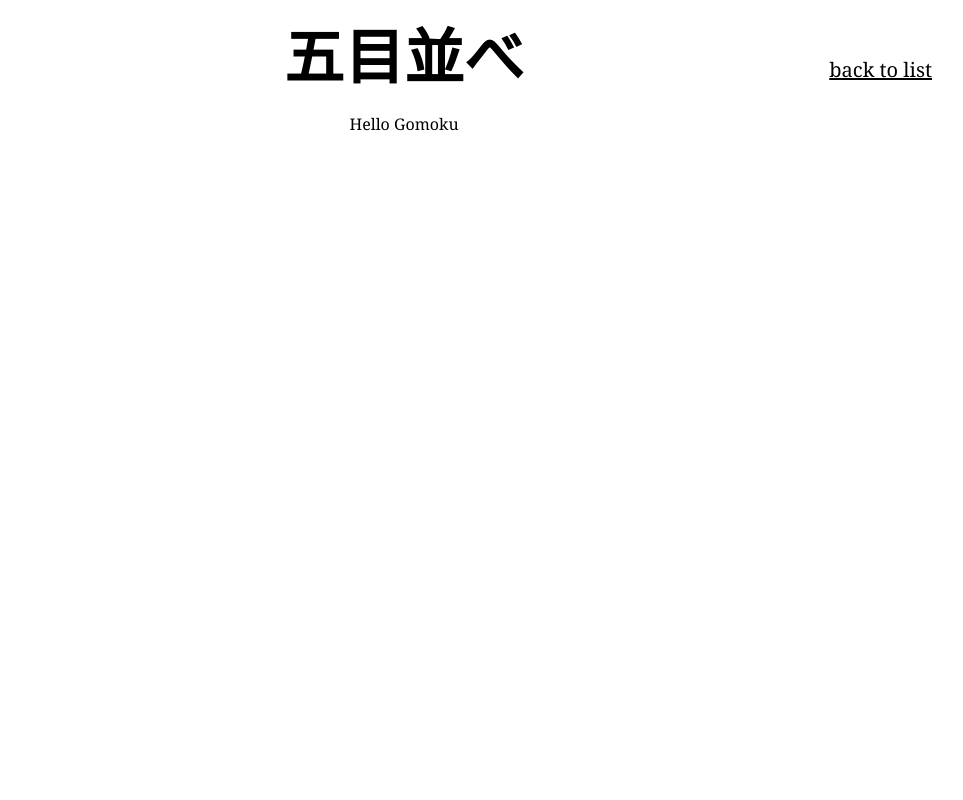
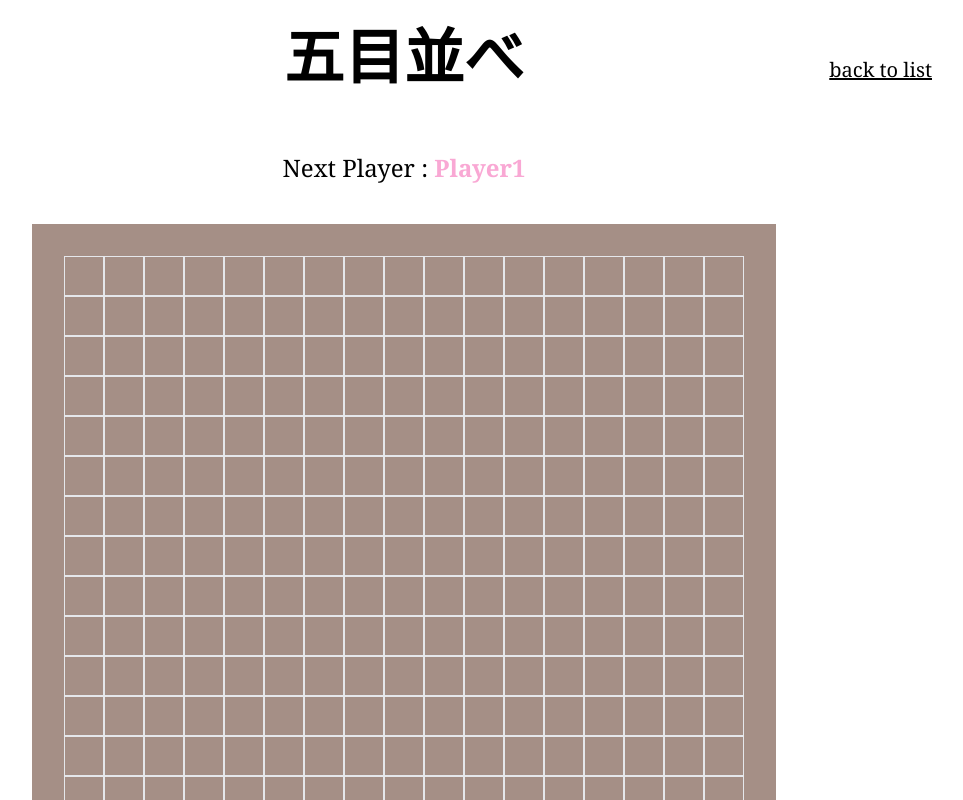
Before and after one commit to narumimashiro/projectSelf-dept.NextJs, a Next.js app: page /narunaru/game/gomoku in a window 1280 px wide. Shown: the top 800 px of the page, without its empty margins (236-1199 px from the left). Built offline with nearby package versions, Linux system fonts and the light colour scheme.

Commit message:
五目並べるまではできる、判定はまだ

```diff
--- a/src/pages/_app.tsx
+++ b/src/pages/_app.tsx
@@ -21,10 +21,12 @@ export default function App({ Component, pageProps }: AppPropsWithLayout) {
 
   if(Component.getLayout) {
     return Component.getLayout(
-      <Provider store={ store }>
-        <Modal />
-        <Component { ...pageProps } />
-      </Provider>
+      <RecoilRoot>
+        <Provider store={ store }>
+          <Modal />
+          <Component { ...pageProps } />
+        </Provider>
+      </RecoilRoot>
     )
   }
 
--- a/src/pages/narunaru/game/gomoku.tsx
+++ b/src/pages/narunaru/game/gomoku.tsx
@@ -1,29 +1,68 @@
 import Head from 'next/head'
 import { ReactElement } from 'react'
-
+import { useRecoilState } from 'recoil'
+import { gomokuData } from '@/recoil/game/gameinfo'
+import styles from '@/styles/pages/GameGomoku.module.sass'
 import GameHeader from '@/components/ui_components/gameheader'
 
 // 定数定義
 const BOARD_SIZE = 17
+const EMPTY = 0
+const P1 = 1
+const P2 = 2
 
-// interface GameData {
-//   previousBoard: Array<number>[],
-//   currentBoard:Array<number>[],
-//   isPlayer1Turn: boolean,
-// }
+interface BoardInfo {
+  boardState: Array<Array<number>>,
+  clickEvent: (x: number, y:number) => void
+}
 
-// class GameControl extends React.Component {
-//   constructor(props: GameData) {
-//     super(props)
-//     this.state = {
-//       previousBoard: Array(BOARD_SIZE).fill(Array(BOARD_SIZE).fill(null)),
-//       currentBoard: Array(BOARD_SIZE).fill(Array(BOARD_SIZE).fill(null))
-//     }
-//   }
-// }
+interface GridInfo {
+  gridState: number,
+  clickEvent: () => void
+}
+const GomokuGrid = (props: GridInfo) => {
 
+  return (
+    <div className='flex w-10 h-10 border text-center justify-center items-center'
+       onClick={props.clickEvent}
+    >
+      {props.gridState == EMPTY && <p className='w-full h-full hover:bg-gray-200'></p>}
+      {props.gridState == P1 && <p className='w-full h-full bg-pink-300'></p>}
+      {props.gridState == P2 && <p className='w-full h-full bg-blue-300'></p>}
+    </div>
+  )
+}
+
+const GomokuBoard = (props: BoardInfo) => {
+  return (
+    <div className={styles['gomoku-board']}>
+      {props.boardState.map((rowArray, yIndex) => (
+        rowArray.map((el, xIndex) => (
+          <GomokuGrid
+            key={xIndex}
+            gridState={props.boardState[xIndex][yIndex]}
+            clickEvent={() => props.clickEvent(xIndex, yIndex)}
+          />
+        ))
+      ))}
+    </div>
+  )
+}
 
 const Gomoku = () => {
+  const [gameData, setGameData] = useRecoilState(gomokuData)
+
+  const handleClick = (x: number, y: number) => {
+    if(gameData.currentBoard[x][y] != EMPTY) return
+
+    // 多次元配列は値渡しが出来ないため以下で対応
+    const current: Array<Array<number>> = JSON.parse(JSON.stringify(gameData.currentBoard))
+    current[x][y] = gameData.p1IsNext ? P1 : P2
+    setGameData({p1IsNext: !gameData.p1IsNext,
+                currentBoard: current,
+                previousBoard: gameData.currentBoard})
+  }
+
   return (
     <>
       <Head>
@@ -32,7 +71,16 @@ const Gomoku = () => {
       </Head>
       <div className='w-full min-h-screen'>
         <GameHeader gameTitle='五目並べ'/>
-        <h1 className='flex justify-center'>Hello Gomoku</h1>
+        <div className='h-10 text-center text-2xl mt-10'>
+          Next Player : {gameData.p1IsNext ? <span className='text-pink-300 font-bold'>Player1</span>
+                                           : <span className='text-blue-300 font-bold'>Player2</span>}
+        </div>
+        <div className='flex justify-center items-center'>
+          <GomokuBoard
+            boardState={gameData.currentBoard}
+            clickEvent={(x, y) => handleClick(x, y)}
+          />
+        </div>
       </div>
     </>
   )
--- a/src/pages/narunaru/note/[article].tsx
+++ b/src/pages/narunaru/note/[article].tsx
@@ -1,7 +1,7 @@
 
 import Head from 'next/head'
-import { RecoilRoot, useSetRecoilState } from 'recoil'
-import { ReactElement, useEffect }  from 'react'
+import { useSetRecoilState } from 'recoil'
+import { useEffect }  from 'react'
 import ReactMarkdown from 'react-markdown'
 import { getAllArticleId, getArticleData } from '@/lib/postnote'
 import { InferGetStaticPropsType, GetStaticPaths, GetStaticPropsContext } from 'next'
@@ -10,7 +10,6 @@ import CodeBlock from '@/components/ui_components/codeblock'
 import Sakura from '@/components/layouts/sakura'
 import BackToTop from '@/components/ui_components/backtotop'
 import { pageInfo } from '@/recoil/siteinfo/siteinfo'
-import NavBar from '@/components/layouts/navbar'
 import ShareFooter from '@/components/layouts/sharefooter'
 
 
@@ -57,20 +56,8 @@ const NoteArticle = ({articleData}: Props) => {
         }}
       />
       <BackToTop/>
+      <ShareFooter/>
     </div>
   )
 }
-
-NoteArticle.getLayout = (NoteArticle: ReactElement) => {
-  return (
-    <>
-      <RecoilRoot>
-        <NavBar>
-          { NoteArticle }
-        </NavBar>
-        <ShareFooter/>
-      </RecoilRoot>
-    </>
-  )
-}
 export default NoteArticle
--- /dev/null
+++ b/src/recoil/game/gameinfo.ts
@@ -0,0 +1,14 @@
+import { atom } from 'recoil'
+import * as GameData from './types'
+
+// 定数定義
+const BOARD_SIZE = 17
+
+export const gomokuData = atom<GameData.GomokuData>({
+  key: 'gomokudata',
+  default: {
+    p1IsNext: true,
+    currentBoard: Array(BOARD_SIZE).fill(Array(BOARD_SIZE).fill(0)),
+    previousBoard: Array(BOARD_SIZE).fill(Array(BOARD_SIZE).fill(0)),
+  }
+})
--- /dev/null
+++ b/src/recoil/game/types.ts
@@ -0,0 +1,5 @@
+export interface GomokuData {
+  p1IsNext: boolean,
+  currentBoard: Array<Array<number>>,
+  previousBoard: Array<Array<number>>,
+}
--- /dev/null
+++ b/src/styles/pages/GameGomoku.module.sass
@@ -0,0 +1,6 @@
+.gomoku-board
+  display: grid
+  grid-template-columns: repeat(17, minmax(0, 1fr))
+  background-color: #a58f86
+  margin-top: 2rem
+  padding: 2rem
```
Also changed, not shown: 1 other file (tests, documents, lock files or other folders).
